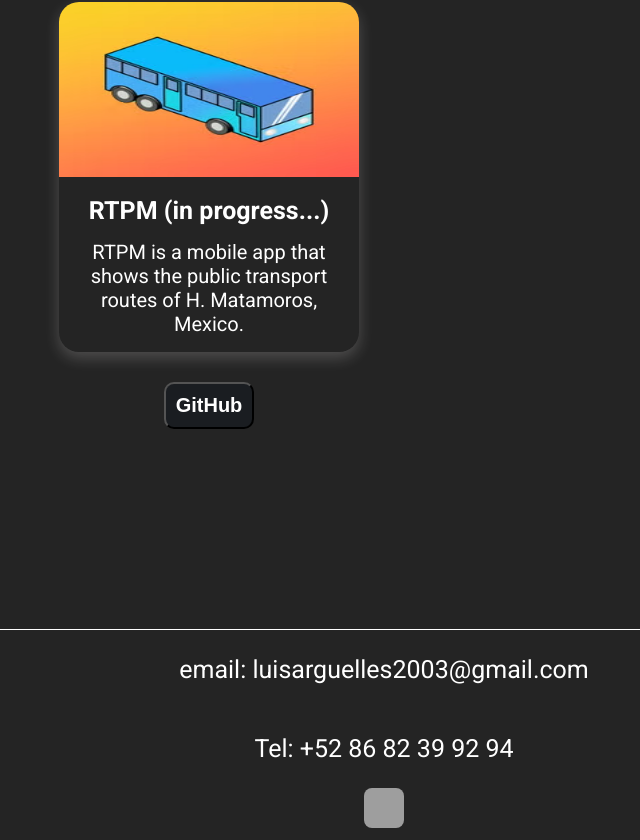
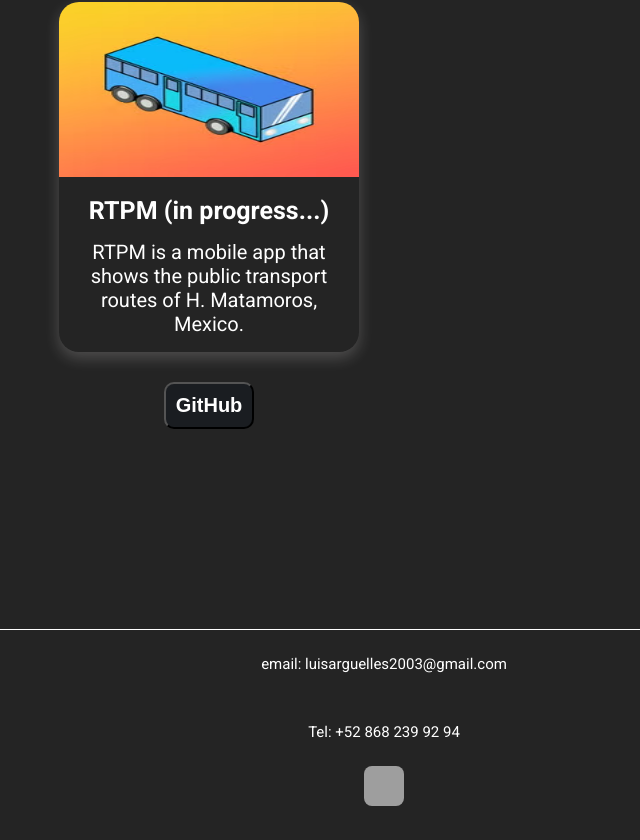
Before and after one commit to Luis-Arguelles/Web-Portfolio, a React (Vite) app: page / in a window 1280 px wide. Shown: the part 3978-4818 px from the top of the page, without its empty margins (256-896 px from the left). After the commit the page ends 4796 px from the top, so only its background shows below. Built offline with nearby package versions, Linux system fonts and the light colour scheme; grey boxes are pictures that could not be loaded; a web font is replaced by a local one.

Commit message:
Fixed text issues in Contact page

```diff
--- a/src/components/Contact.tsx
+++ b/src/components/Contact.tsx
@@ -3,8 +3,8 @@ import "../styles/Contact.css";
 const Contact = () => {
     return (
         <div id="contact" className="contact">
-            <p className="contactText">email:  luisarguelles2003@gmail.com</p>
-            <p className="contactText">Tel:  +52 86 82 39 92 94</p>
+            <p className="contactText"><a href="mailto:luisarguelles2003@gmail.com">email:  luisarguelles2003@gmail.com</a></p>
+            <p className="contactText">Tel:  +52 868 239 92 94</p>
             <a href="https://www.linkedin.com/in/luis-antonio-arg%C3%BCelles-gonz%C3%A1lez-878a76180/" target="_blank"><img src="linkedin.webp" className="linkedin"/></a>
         </div>
     )
--- a/src/styles/Contact.css
+++ b/src/styles/Contact.css
@@ -8,8 +8,8 @@
 }
 
 .contactText {
-    max-width: 100%;
+    max-width: 90%;
     font-family: 'Roboto';
-    font-size: 25px;
+    font-size: 15px;
     margin: 25px 0px;
 }
```
